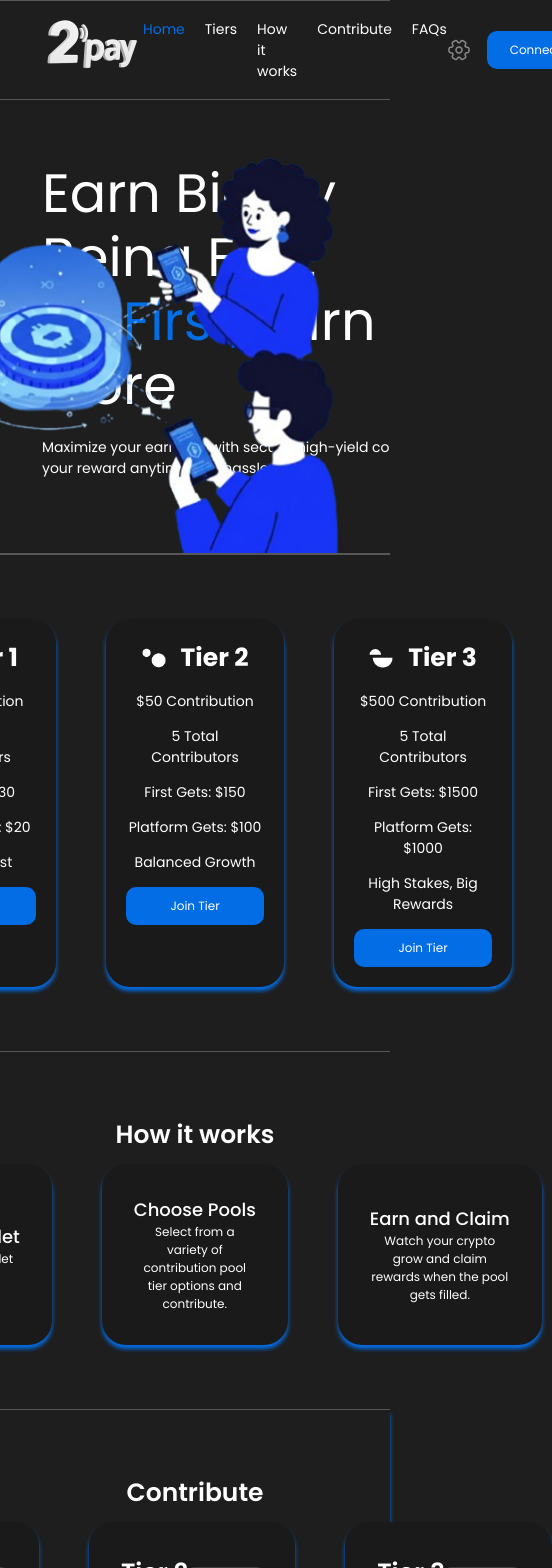
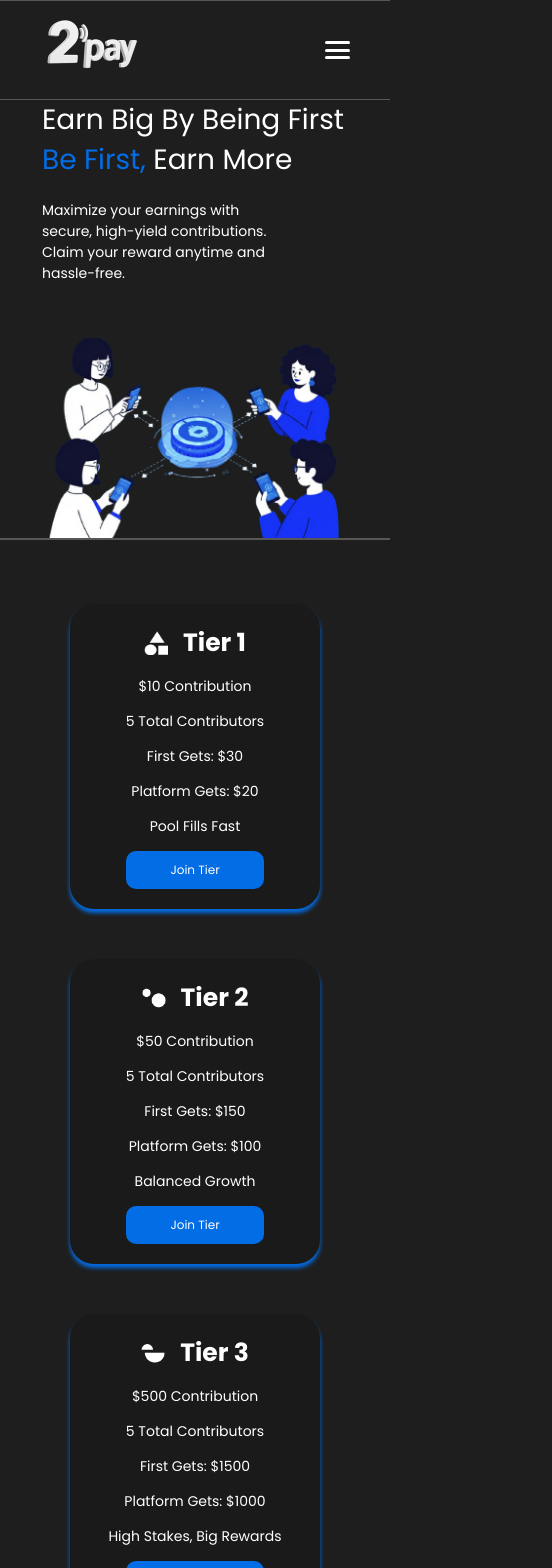
Before and after one commit to RoiLaboratories/2pay, a React (Vite) app in the folder 2pay/: page / in a window 390 px wide. Shown: the top 1568 px of the page, 552 px wide, since content can reach past the window. Built offline with nearby package versions, Linux system fonts and the light colour scheme.

Commit message:
mobile responsiveness

```diff
--- a/2pay/src/components/headerandfooter.jsx
+++ b/2pay/src/components/headerandfooter.jsx
@@ -1,17 +1,15 @@
-import React, { useState } from "react";
+import React, { useState, useEffect } from "react";
 import "../css-files/landingPage.css";
 import "../css-files/headerandfooter.css";
 import ExitToAppIcon from "@mui/icons-material/ExitToApp";
-
 import { Link } from "react-router-dom";
-
-import { useEffect } from "react";
 
 export const Header = () => {
   const [selectedSections, setSelectedSections] = useState(null);
   const [modalWalletOpen, setModalWalletOpen] = useState(false);
   const [selectedWallet, setSelectedWallet] = useState(null);
   const [disconnectWallet, setDisconnectWallet] = useState(false);
+  const [isMobileMenuOpen, setIsMobileMenuOpen] = useState(false);
 
   const toggleWalletModal = () => {
     setModalWalletOpen(!modalWalletOpen);
@@ -19,21 +17,15 @@ export const Header = () => {
 
   const handleSelectedWallet = (selectedWallet) => {
     setSelectedWallet(selectedWallet);
-    setModalWalletOpen(!modalWalletOpen);
-  };
-
-  const walletEmojis = {
-    metamask: "/wallets/image1.png",
-    phantom: "/wallets/image 3.png",
-    nest: "/wallets/image 4.png",
-    coinbase: "/wallets/image 2.png",
-    roi: "/wallets/roilogo.png",
-    walletconnect: "/wallets/image 6.png",
+    setModalWalletOpen(false);
   };
 
   const toggleDscntWallet = () => {
     setDisconnectWallet(!disconnectWallet);
-    console.log(disconnectWallet);
+  };
+
+  const toggleMobileMenu = () => {
+    setIsMobileMenuOpen(!isMobileMenuOpen);
   };
 
   useEffect(() => {
@@ -68,12 +60,13 @@ export const Header = () => {
   return (
     <>
       <header className="header">
-        {(modalWalletOpen || disconnectWallet) && (
+        {(modalWalletOpen || disconnectWallet || isMobileMenuOpen) && (
           <div
             className="black-overlay"
             onClick={() => {
               setModalWalletOpen(false);
               setDisconnectWallet(false);
+              setIsMobileMenuOpen(false);
             }}
           ></div>
         )}
@@ -84,77 +77,59 @@ export const Header = () => {
           </a>
         </div>
 
-        <div className="header__sections">
+        <div className="hamburger" onClick={toggleMobileMenu}>
+          <span className="bar"></span>
+          <span className="bar"></span>
+          <span className="bar"></span>
+        </div>
+
+        <div
+          className={`header__sections ${
+            isMobileMenuOpen ? "mobile-open" : ""
+          }`}
+        >
+          {["home", "tiers", "how-it-works", "contribute", "faqs"].map(
+            (section) => (
               <a
-            href="#home"
-            onClick={() => setSelectedSections("home")}
+                key={section}
+                href={`#${section}`}
+                onClick={() => {
+                  setSelectedSections(section);
+                  setIsMobileMenuOpen(false);
+                }}
                 style={{
-              color: selectedSections === "home" ? "#036de5" : "#ffffff",
+                  color: selectedSections === section ? "#036de5" : "#ffffff",
                 }}
               >
-            <h3>Home</h3>
+                <h3>
+                  {section.charAt(0).toUpperCase() +
+                    section.slice(1).replace(/-/g, " ")}
+                </h3>
               </a>
-          <a
-            href="#tiers"
-            onClick={() => setSelectedSections("tiers")}
-            style={{
-              color: selectedSections === "tiers" ? "#036de5" : "#ffffff",
-            }}
-          >
-            <h3>Tiers</h3>
-          </a>
-          <a
-            href="#how-it-works"
-            onClick={() => setSelectedSections("how-it-works")}
-            style={{
-              color:
-                selectedSections === "how-it-works" ? "#036de5" : "#ffffff",
-            }}
-          >
-            <h3>How it works</h3>
-          </a>
-          <a
-            href="#contribute"
-            onClick={() => setSelectedSections("contribute")}
-            style={{
-              color: selectedSections === "contribute" ? "#036de5" : "#ffffff",
-            }}
-          >
-            <h3>Contribute</h3>
-          </a>
-          <a
-            href="#faqs"
-            onClick={() => setSelectedSections("faqs")}
-            style={{
-              color: selectedSections === "faqs" ? "#036de5" : "#ffffff",
-            }}
-          >
-            <h3>FAQs</h3>
-          </a>
-        </div>
+            )
+          )}
 
+          {/* Moved utils here */}
           <div className="utils">
+            {selectedWallet && (
               <img
                 className="gear"
                 src="setting-2.png"
                 alt=""
-            onClick={() => {
-              if (selectedWallet) {
-                toggleDscntWallet();
-              }
-            }}
+                onClick={toggleDscntWallet}
               />
+            )}
 
             <div
-            className={`${
+              className={`discnt-wlt-modal ${
                 disconnectWallet ? "openmodal" : ""
-            } discnt-wlt-modal`}
+              }`}
               onClick={() => {
                 setSelectedWallet(null);
                 setDisconnectWallet(false);
               }}
             >
-            <ExitToAppIcon></ExitToAppIcon>
+              <ExitToAppIcon />
               Disconnect Wallet
             </div>
 
@@ -163,41 +138,69 @@ export const Header = () => {
             </div>
 
             <button className="btn blue" onClick={toggleWalletModal}>
-            {(selectedWallet && "0x80eb...fb8e") || "Connect Wallet"}
+              {selectedWallet ? "0x80eb...fb8e" : "Connect Wallet"}
+            </button>
+          </div>
+        </div>
+
+        {/* Optional desktop-only utils (if you want it shown outside menu on large screens) */}
+        <div className="utils desktop-only">
+          {selectedWallet && (
+            <img
+              className="gear"
+              src="setting-2.png"
+              alt=""
+              onClick={toggleDscntWallet}
+            />
+          )}
+
+          <div
+            className={`discnt-wlt-modal ${
+              disconnectWallet ? "openmodal" : ""
+            }`}
+            onClick={() => {
+              setSelectedWallet(null);
+              setDisconnectWallet(false);
+            }}
+          >
+            <ExitToAppIcon />
+            Disconnect Wallet
+          </div>
+
+          <div className="selected-wallet">
+            {selectedWallet && <img src="/wallets/base logo 1.png" alt="" />}
+          </div>
+
+          <button className="btn blue" onClick={toggleWalletModal}>
+            {selectedWallet ? "0x80eb...fb8e" : "Connect Wallet"}
           </button>
         </div>
 
-        <div className={`${modalWalletOpen ? "open" : ""} header__modal`}>
+        <div className={`header__modal ${modalWalletOpen ? "open" : ""}`}>
           <h3 className="header__modal--heading">Connect Wallet</h3>
           <div className="header__modal--installed">
             <h6>Installed</h6>
+            {["metamask", "phantom", "nest"].map((wallet) => (
               <div
                 className="wallet"
-              onClick={() => handleSelectedWallet("metamask")}
+                key={wallet}
+                onClick={() => handleSelectedWallet(wallet)}
               >
                 <div className="wallet__icon">
-                <img src="/wallets/image1.png" alt="" />
+                  <img
+                    src={`/wallets/image${
+                      wallet === "nest"
+                        ? " 4"
+                        : wallet === "phantom"
+                        ? " 3"
+                        : "1"
+                    }.png`}
+                    alt=""
+                  />
                 </div>
-              <h5>MetaMask</h5>
+                <h5>{wallet.charAt(0).toUpperCase() + wallet.slice(1)}</h5>
               </div>
-            <div
-              className="wallet"
-              onClick={() => handleSelectedWallet("phantom")}
-            >
-              <div className="wallet__icon">
-                <img src="/wallets/image 3.png" alt="" />
-              </div>
-              <h5>Phantom</h5>
-            </div>
-            <div
-              className="wallet"
-              onClick={() => handleSelectedWallet("nest")}
-            >
-              <div className="wallet__icon">
-                <img src="/wallets/image 4.png" alt="" />
-              </div>
-              <h5>Nest Wallet</h5>
-            </div>
+            ))}
           </div>
           <div className="header__modal--Recommended">
             <h6>Recommended</h6>
--- a/2pay/src/css-files/FAQs.css
+++ b/2pay/src/css-files/FAQs.css
@@ -61,3 +61,9 @@
 .scroll-arrow:hover {
   background-color: #222;
 }
+
+@media (max-width: 768px) {
+  .faqs__cards {
+    flex-direction: row;
+  }
+}
--- a/2pay/src/css-files/cards.css
+++ b/2pay/src/css-files/cards.css
@@ -190,3 +190,12 @@
   justify-content: center;
   gap: 40px;
 }
+
+@media (max-width: 768px) {
+  .cards {
+    display: flex;
+    flex-direction: column;
+    align-items: center;
+    justify-content: center;
+  }
+}
--- a/2pay/src/css-files/details.css
+++ b/2pay/src/css-files/details.css
@@ -6,6 +6,7 @@
   color: #036de5;
   font-size: 40px;
   margin: 0;
+  font-weight: 400;
 }
 
 .hero__text {
@@ -20,3 +21,21 @@
   width: 100%;
   object-fit: fill;
 }
+
+@media (max-width: 768px) {
+  .hero__text--blue {
+    font-size: 28px;
+  }
+
+  .hero__image2 {
+    width: 100%;
+    display: flex;
+    position: static;
+    align-items: center;
+    justify-content: center;
+  }
+
+  .hero__image2 img {
+    width: 100%;
+  }
+}
--- a/2pay/src/css-files/headerandfooter.css
+++ b/2pay/src/css-files/headerandfooter.css
@@ -194,3 +194,71 @@ h6 {
 .discnt-wlt-modal.openmodal {
   z-index: 99;
 }
+
+.hamburger {
+  display: none;
+  flex-direction: column;
+  justify-content: space-between;
+  height: 18px;
+  cursor: pointer;
+}
+
+.hamburger .bar {
+  width: 25px;
+  height: 3px;
+  background-color: white;
+  border-radius: 2px;
+}
+
+/* Mobile styles */
+@media (max-width: 768px) {
+  header {
+    width: 100vw;
+  }
+
+  .header__sections {
+    display: none;
+    position: absolute;
+    top: 100px;
+    right: 0;
+    background-color: #1e1e1e;
+    width: 50%;
+    flex-direction: column;
+    gap: 16px;
+    padding: 16px;
+    z-index: 99;
+    border-radius: 0 0 24px 24px;
+  }
+
+  .header__sections.mobile-open {
+    display: flex;
+  }
+
+  .hamburger {
+    display: flex;
+  }
+
+  footer img {
+    height: 10px;
+  }
+}
+
+.utils {
+  display: flex;
+  align-items: center;
+  gap: 12px;
+}
+
+.desktop-only {
+  display: none;
+}
+
+@media (min-width: 769px) {
+  .header__sections.mobile-open .utils {
+    display: none;
+  }
+
+  .utils.desktop-only {
+    display: flex;
+  }
+}
--- a/2pay/src/css-files/hero.css
+++ b/2pay/src/css-files/hero.css
@@ -48,3 +48,37 @@
   width: 490px;
   margin-top: 0;
 }
+
+@media (max-width: 768px) {
+  .hero {
+    display: flex;
+    flex-direction: column;
+    height: auto;
+    padding: 0 42px;
+  }
+
+  .hero__text--h1 {
+    text-wrap: nowrap;
+    font-size: 28px;
+    line-height: 40px;
+    width: 80%;
+  }
+
+  .hero__text--p {
+    width: 80%;
+  }
+
+  .hero__image {
+    position: static;
+    height: 240px;
+    overflow: hidden;
+    display: flex;
+    justify-content: center;
+    /* align-items: center; */
+  }
+
+  .hero__image img {
+    height: 200px;
+    left: 0;
+  }
+}
--- a/2pay/src/css-files/landingPage.css
+++ b/2pay/src/css-files/landingPage.css
@@ -1,6 +1,6 @@
 body {
   font-family: "Poppins", sans-serif;
-  /* width: 100%; */
+  width: 100vw;
   padding: 0;
   margin: 0;
   box-sizing: border-box;
--- a/2pay/src/css-files/modal.css
+++ b/2pay/src/css-files/modal.css
@@ -108,3 +108,9 @@
   background-color: #007bff;
   color: #fff;
 }
+
+@media (max-width: 768px) {
+  .modal-content {
+    width: auto;
+  }
+}
--- a/2pay/src/css-files/tierlist.css
+++ b/2pay/src/css-files/tierlist.css
@@ -1,3 +1,7 @@
+.tier {
+  width: 100vw;
+}
+
 .tierlist {
   /* height: 700px; */
   display: flex;
@@ -8,6 +12,8 @@
   border-right: none;
   color: #ffffff;
   gap: 50px;
+  width: 100vw;
+  box-sizing: border-box;
 }
 
 .box {
@@ -51,3 +57,16 @@
   text-align: center;
   font-weight: 400;
 }
+
+@media (max-width: 768px) {
+  .tier {
+    width: 100vw;
+  }
+
+  .tierlist {
+    flex-direction: column;
+    width: 100%;
+    justify-content: center;
+    align-items: center;
+  }
+}
```
Lines whose indentation alone changed are shown as unchanged.
